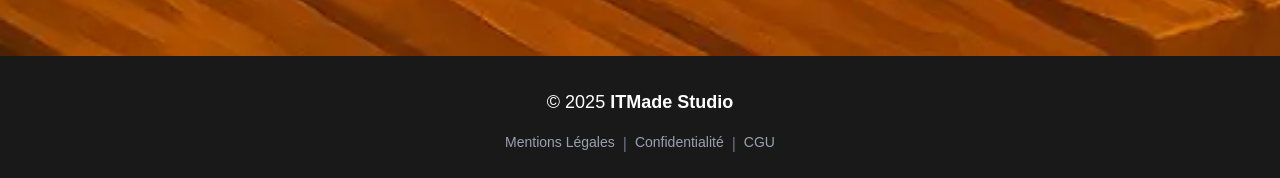
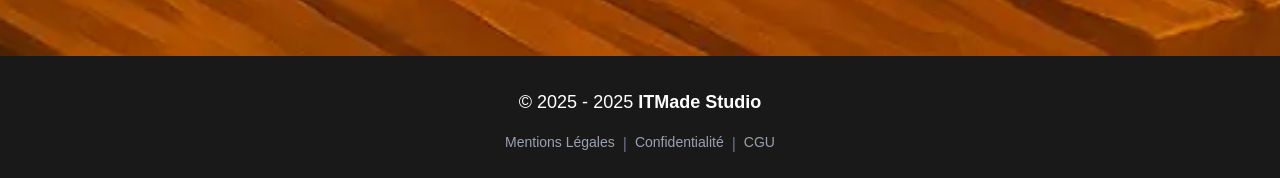
Before and after one commit to p4cm4n972/kwaze-kreyol-repo, a Next.js app in the folder apps/web-vitrine/: page /cgu in a window 1280 px wide. Shown: the part 2383-2561 px from the top of the page. Built offline with nearby package versions, Linux system fonts and the light colour scheme.

Commit message:
Fix copyright format: 2025 - current year

```diff
--- a/apps/web-vitrine/components/Footer.tsx
+++ b/apps/web-vitrine/components/Footer.tsx
@@ -9,7 +9,7 @@ const Footer = () => {
       <div className="max-w-7xl mx-auto px-4 sm:px-6 lg:px-8">
         <div className="text-center">
           <p className="text-lg">
-            © {currentYear}{' '}
+            © 2025 - {currentYear}{' '}
             <a
               href="https://itmade.studio"
               target="_blank"
```
Also changed, not shown: 1 other file (tests, documents, lock files or other folders).
